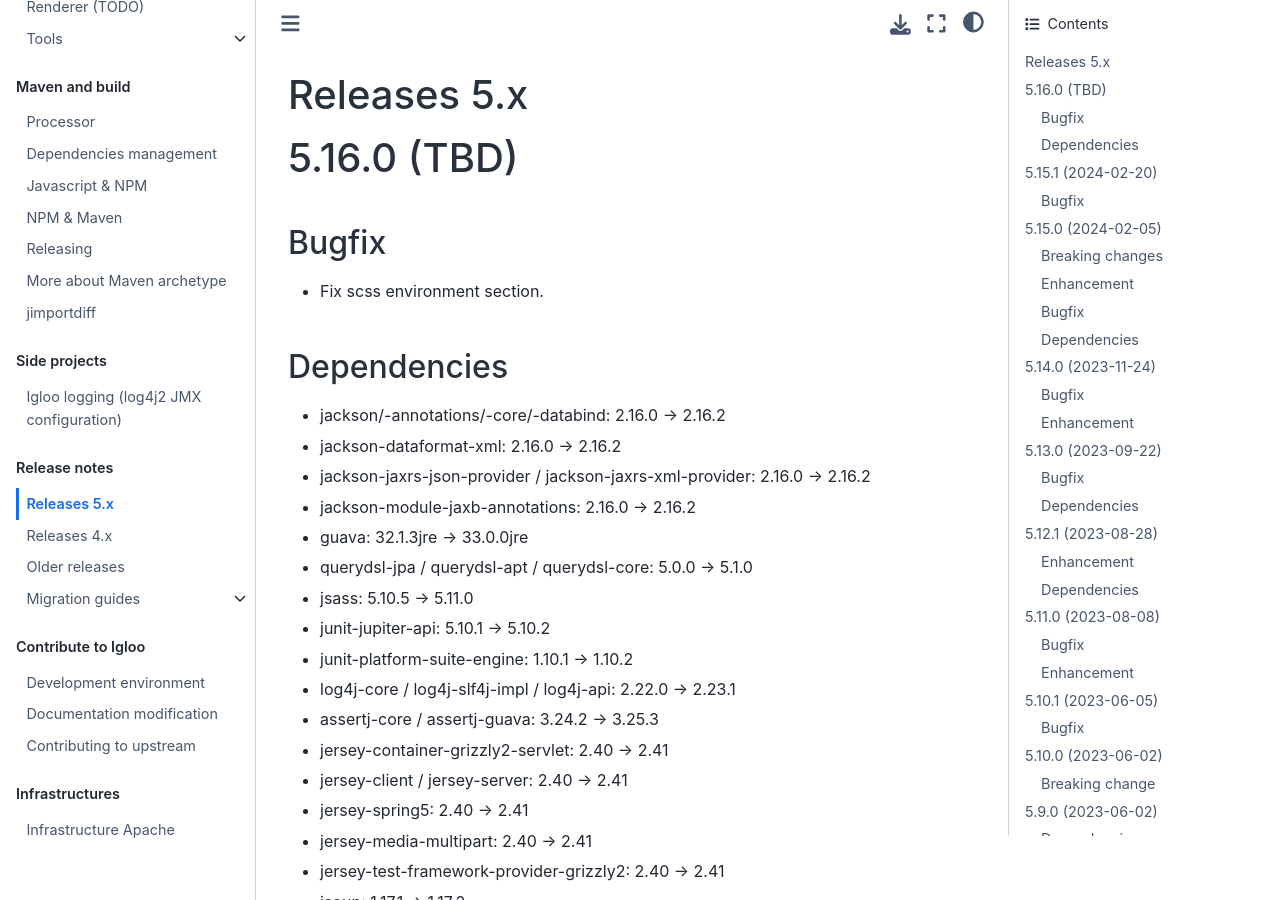
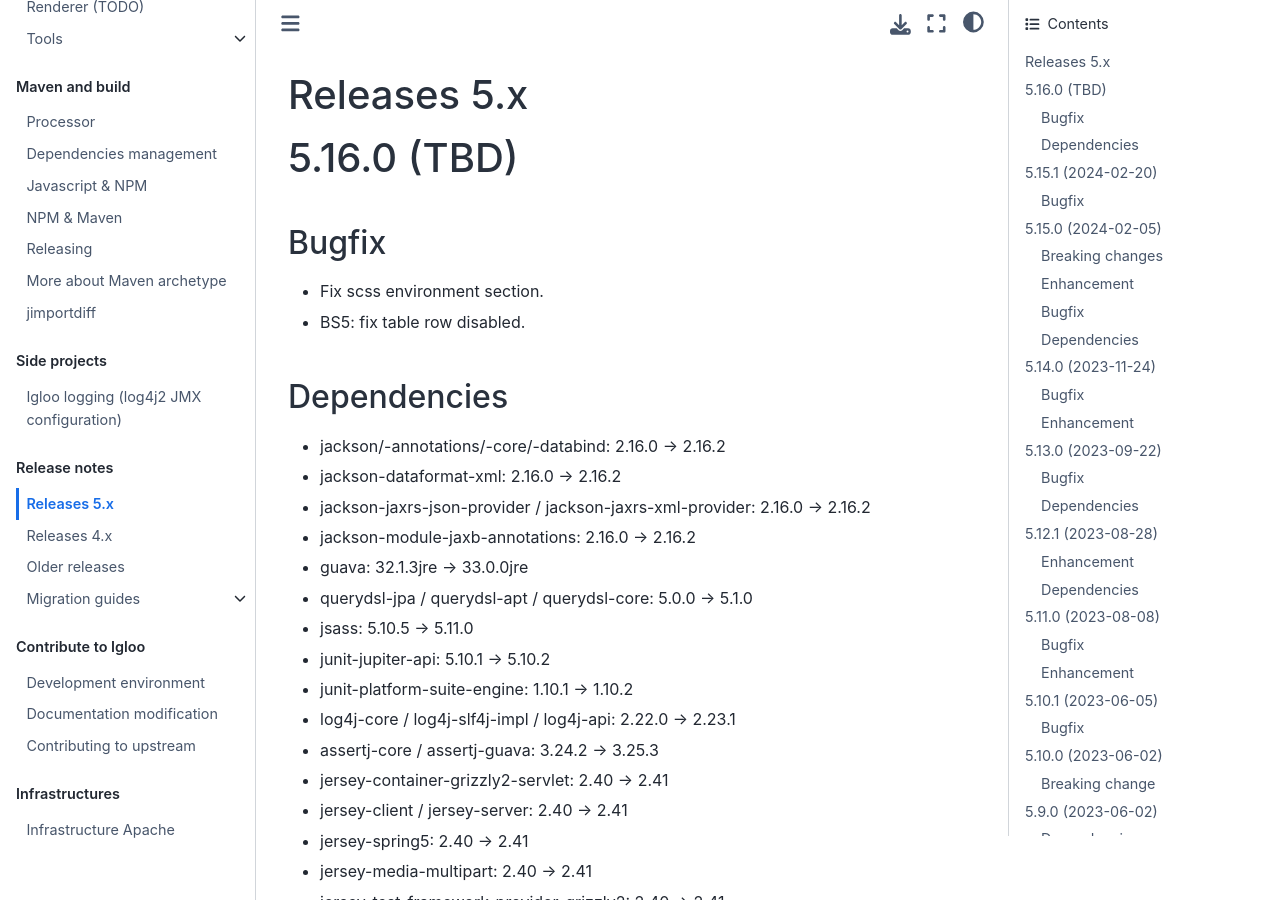
Before and after one commit to igloo-project/igloo-doc, a Sphinx documentation site: the page built from source/release-notes/releases-5.x.md, in a window 1280 px wide and 900 px high. Built offline with Sphinx 7.4.7 and the Sphinx Book theme 1.1.4, drawn with Linux system fonts in a browser that asks for light colours.

Commit message:
Changelog 5.16.0

```diff
--- a/source/release-notes/releases-5.x.md
+++ b/source/release-notes/releases-5.x.md
@@ -7,6 +7,7 @@
 ## Bugfix
 
 * Fix scss environment section.
+* BS5: fix table row disabled.
 
 ## Dependencies
 
```
